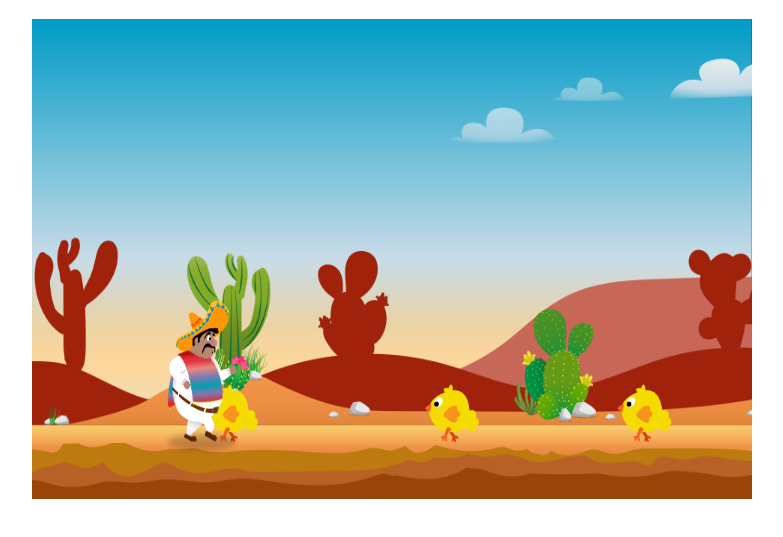
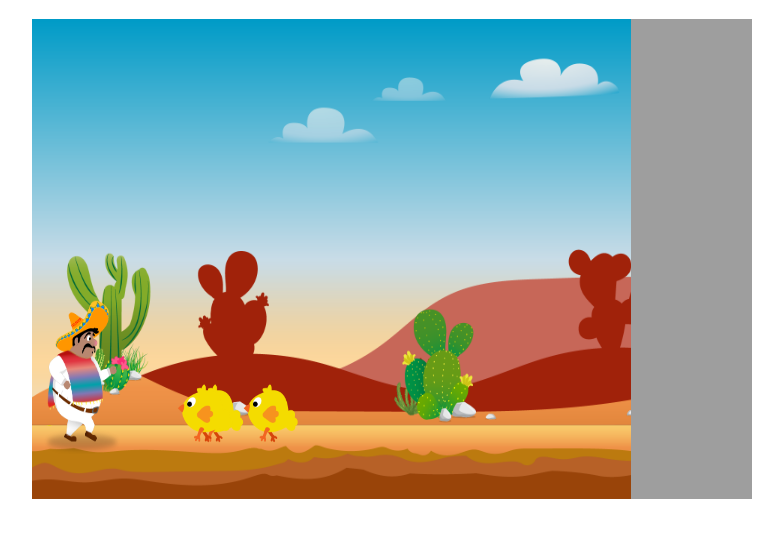
Before and after one commit to FabianFaber/Polo_Loco, a plain HTML site: page index.html in a window 1280 px wide. Shown: the part 69-606 px from the top of the page, without its empty margins (248-1031 px from the left). Drawn offline with Linux system fonts and the light colour scheme; animation ran at ten frames a second.

Commit message:
added Level 1 and background repeat

```diff
--- a/index.html
+++ b/index.html
@@ -12,6 +12,8 @@
     <script src="./models/cloud.class.js"></script>
     <script src="./models/background-object.class.js"></script>
     <script src="./models/keyboard.class.js"></script>
+    <script src="./models/level.class.js"></script>
+    <script src="./levels/level1.js"></script>
     <script src="./js/game.js"></script>
 </head>
 <body onload="init()">
--- /dev/null
+++ b/levels/level1.js
@@ -0,0 +1,37 @@
+const level1 = new Level(
+    [
+        new Chicken(),
+        new Chicken(),
+        new Chicken(),
+    ],
+
+    [
+        new Cloud(),
+    ],
+
+    [
+        new BackgroundObject('img/5_background/layers/air.png', -719),
+        new BackgroundObject('img/5_background/layers/3_third_layer/2.png', -719),
+        new BackgroundObject('img/5_background/layers/2_second_layer/2.png', -719),
+        new BackgroundObject('img/5_background/layers/1_first_layer/2.png', -719),
+
+        new BackgroundObject('img/5_background/layers/air.png', 0),
+        new BackgroundObject('img/5_background/layers/3_third_layer/1.png', 0),
+        new BackgroundObject('img/5_background/layers/2_second_layer/1.png', 0),
+        new BackgroundObject('img/5_background/layers/1_first_layer/1.png', 0),
+        new BackgroundObject('img/5_background/layers/air.png', 719),
+        new BackgroundObject('img/5_background/layers/3_third_layer/2.png', 719),
+        new BackgroundObject('img/5_background/layers/2_second_layer/2.png', 719),
+        new BackgroundObject('img/5_background/layers/1_first_layer/2.png', 719),
+
+        new BackgroundObject('img/5_background/layers/air.png', 719 * 2),
+        new BackgroundObject('img/5_background/layers/3_third_layer/1.png', 719 * 2),
+        new BackgroundObject('img/5_background/layers/2_second_layer/1.png', 719 * 2),
+        new BackgroundObject('img/5_background/layers/1_first_layer/1.png', 719 * 2),
+        new BackgroundObject('img/5_background/layers/air.png', 719 * 3),
+        new BackgroundObject('img/5_background/layers/3_third_layer/2.png', 719 * 3),
+        new BackgroundObject('img/5_background/layers/2_second_layer/2.png', 719 * 3),
+        new BackgroundObject('img/5_background/layers/1_first_layer/2.png', 719 * 3),
+
+    ]
+);
--- a/models/character.class.js
+++ b/models/character.class.js
@@ -24,11 +24,14 @@ class Character extends MovableObject {
         setInterval(() => {
             if (this.world.keyboard.RIGHT) {
                 this.x += this.speed;
+                this.otherDirection = false;
             }
 
             if (this.world.keyboard.LEFT) {
                 this.x -= this.speed;
+                this.otherDirection = true;
             }
+            this.world.camera_x = -this.x;
         }, 1000 / 60)
 
 
--- /dev/null
+++ b/models/level.class.js
@@ -0,0 +1,11 @@
+class Level{
+    enemies;
+    clouds;
+    backgroundObjects;
+
+    constructor(enemies, clouds, backgroundObjects){
+        this.enemies = enemies;
+        this.clouds = clouds;
+        this.backgroundObjects = backgroundObjects;
+    }
+}
--- a/models/moveable-object.class.js
+++ b/models/moveable-object.class.js
@@ -7,6 +7,7 @@ class MovableObject {
     imageCache = {};
     currentImage = 0;
     speed = 0.15;
+    otherDirection = false;
 
 
     loadImage(path){
--- a/models/world.class.js
+++ b/models/world.class.js
@@ -1,23 +1,12 @@
 class World {
     character = new Character();
-    enemies = [
-        new Chicken(),
-        new Chicken(),
-        new Chicken(),
-    ];
-    clouds = [
-        new Cloud(),
-    ];
-
-    backgroundObjects = [
-        new BackgroundObject('img/5_background/layers/air.png', 0),
-        new BackgroundObject('img/5_background/layers/3_third_layer/1.png', 0),
-        new BackgroundObject('img/5_background/layers/2_second_layer/1.png', 0),
-        new BackgroundObject('img/5_background/layers/1_first_layer/1.png', 0)
-    ]
+    enemies = level1.enemies;
+    clouds = level1.clouds;
+    backgroundObjects = level1.backgroundObjects;
     canvas;
     ctx;
     keyboard;
+    camera_x = 0;
 
     constructor(canvas, keyboard) {
         this.ctx = canvas.getContext('2d');
@@ -34,10 +23,14 @@ class World {
     draw() {
         this.ctx.clearRect(0, 0, this.canvas.width, this.canvas.height);
 
+        this.ctx.translate(this.camera_x, 0);
+
         this.addObjectsToMap(this.backgroundObjects);
         this.addObjectsToMap(this.clouds);
         this.addObjectsToMap(this.enemies);
         this.addToMap(this.character);
+
+        this.ctx.translate(-this.camera_x, 0);
 
         let self = this;
         requestAnimationFrame(function () {
@@ -52,6 +45,16 @@ class World {
     }
 
     addToMap(mo) {
+        if(mo.otherDirection) {
+            this.ctx.save();
+            this.ctx.translate(mo.width, 0);
+            this.ctx.scale(-1, 1);
+            mo.x = mo.x * -1;
+        }
         this.ctx.drawImage(mo.img, mo.x, mo.y, mo.width, mo.height);
+        if(mo.otherDirection) {
+            mo.x = mo.x * -1;
+            this.ctx.restore();
+        }
     };
 }
```
